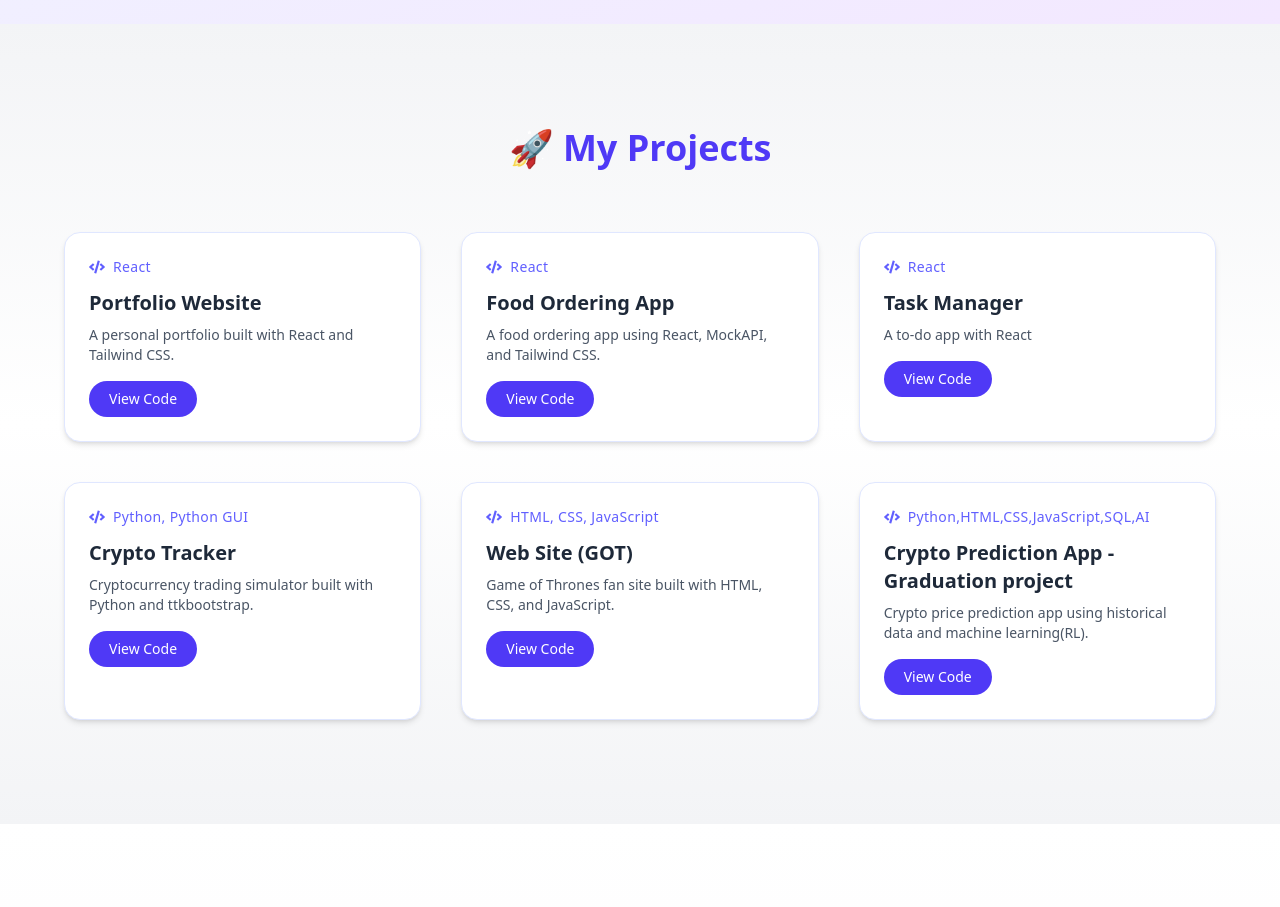
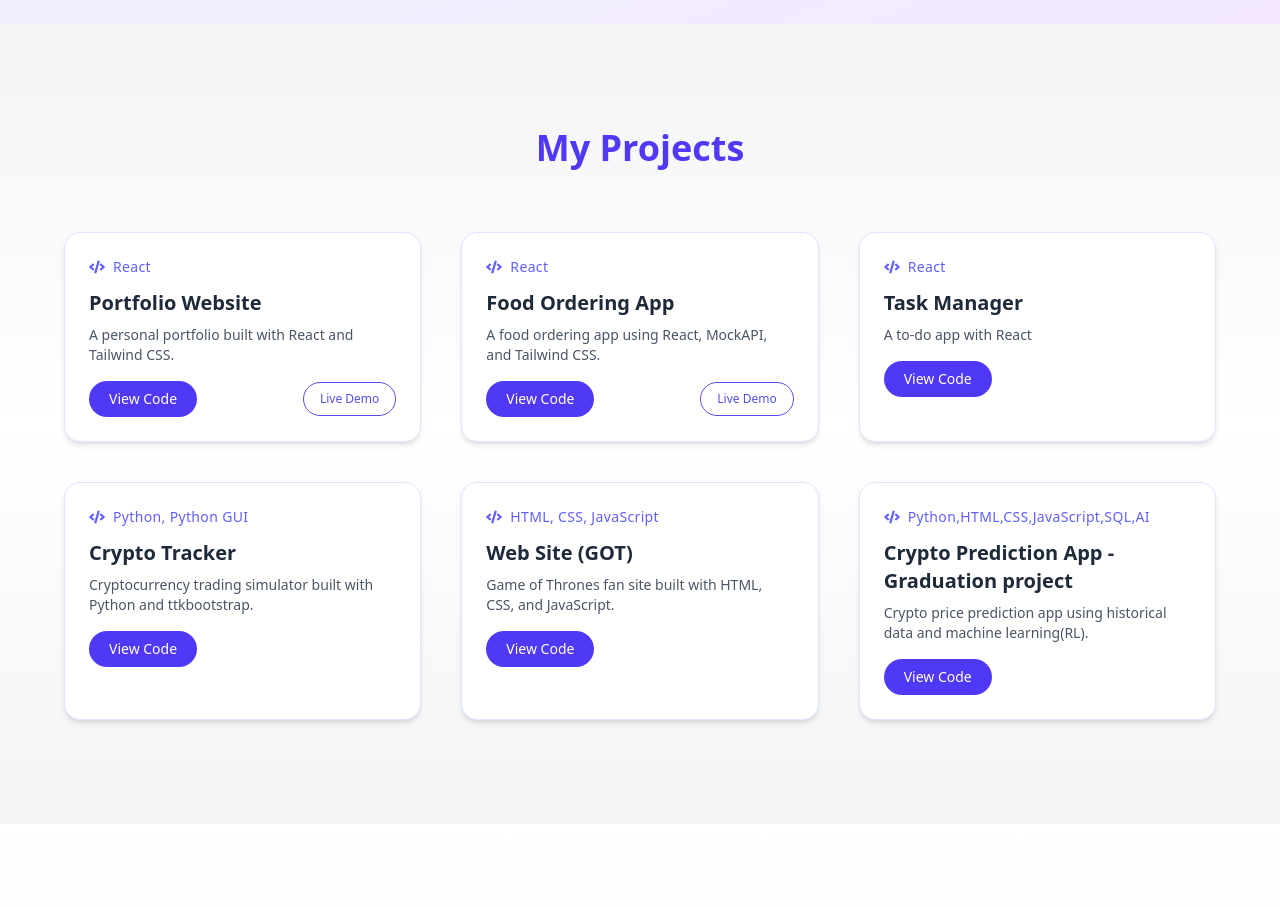
Before and after one commit to kaantuzer/portfolio, a React (Vite) app: page / in a window 1280 px wide. Shown: the part 1260-2167 px from the top of the page. Built offline with nearby package versions, Linux system fonts and the light colour scheme.

Commit message:
some links added some live demos added

```diff
--- a/src/components/projects.jsx
+++ b/src/components/projects.jsx
@@ -7,36 +7,48 @@ function Projects() {
       description: "A personal portfolio built with React and Tailwind CSS.",
       link: "https://github.com/kaantuzer/portfolio",
       language: "React",
+      isLive: true,
+      live: "https://www.kaantuzer.com/"
     },
     {
       title: "Food Ordering App",
       description: "A food ordering app using React, MockAPI, and Tailwind CSS.",
       link: "https://github.com/kaantuzer/react-project",
       language: "React",
+      isLive: true,
+      live: "https://react-project-zeta-gray.vercel.app/"
     },
     {
       title: "Task Manager",
       description: "A to-do app with React",
       link: "https://github.com/kaantuzer/react-todo-list",
       language: "React",
+      isLive: false,
+      live: "https://www.kaantuzer.com/"
     },
     {
       title: "Crypto Tracker",
       description: "Cryptocurrency trading simulator built with Python and ttkbootstrap.",
       link: "https://github.com/kaantuzer/TradeSim_KT",
       language: "Python, Python GUI",
+      isLive: false,
+      live: "https://www.kaantuzer.com/"
     },
     {
       title: " Web Site (GOT) ",
       description: "Game of Thrones fan site built with HTML, CSS, and JavaScript.",
       link: "https://github.com/kaantuzer/Front-End-Project1?tab=readme-ov-file",
       language: "HTML, CSS, JavaScript",
+      isLive: false,
+      live: "https://www.kaantuzer.com/"
     },
     {
       title: " Crypto Prediction App - Graduation project",
       description: "Crypto price prediction app using historical data and machine learning(RL).",
       link: "https://github.com/kaantuzer/cryptoPrediction/tree/main",
       language: "Python,HTML,CSS,JavaScript,SQL,AI",
+      isLive: false,
+      live: "https://www.kaantuzer.com/"
     },
   ];
 
@@ -46,7 +58,7 @@ function Projects() {
       className="py-20 bg-gradient-to-b from-gray-100 via-white to-gray-100 px-4 min-h-screen flex flex-col justify-center items-center"
     >
       <h2 className="text-4xl font-bold text-center text-indigo-600 mb-16">
-        🚀 My Projects
+        My Projects
       </h2>
 
       <div className="grid grid-cols-1 sm:grid-cols-2 lg:grid-cols-3 gap-10 max-w-6xl w-full">
@@ -62,19 +74,24 @@ function Projects() {
 
             <h3 className="text-xl font-bold text-gray-800 mb-2">{project.title}</h3>
             <p className="text-gray-600 mb-4 text-sm">{project.description}</p>
+            <div className="flex justify-between items-center text-center">
 
               <a
                 href={project.link}
                 target="_blank"
                 rel="noopener noreferrer"
-              className="inline-block bg-indigo-600 hover:bg-fuchsia-500 text-white px-5 py-2 rounded-full text-sm font-medium transition"
+                className="inline-block bg-indigo-600 hover:bg-fuchsia-500 text-white px-5 py-2 rounded-full text-sm font-medium transition "
               >
                 View Code
               </a>
+              {project.isLive && <a target="_blank" href={project.live} className="text-xs px-4 py-2 rounded-full border border-[#5850ec] text-[#5850ec] font-medium
+         hover:bg-[#5850ec] hover:text-white transition duration-200">Live Demo</a>}
+            </div>
+
           </div>
         ))}
       </div>
-    </section>
+    </section >
   );
 }
 
```
Lines whose indentation alone changed are shown as unchanged.
